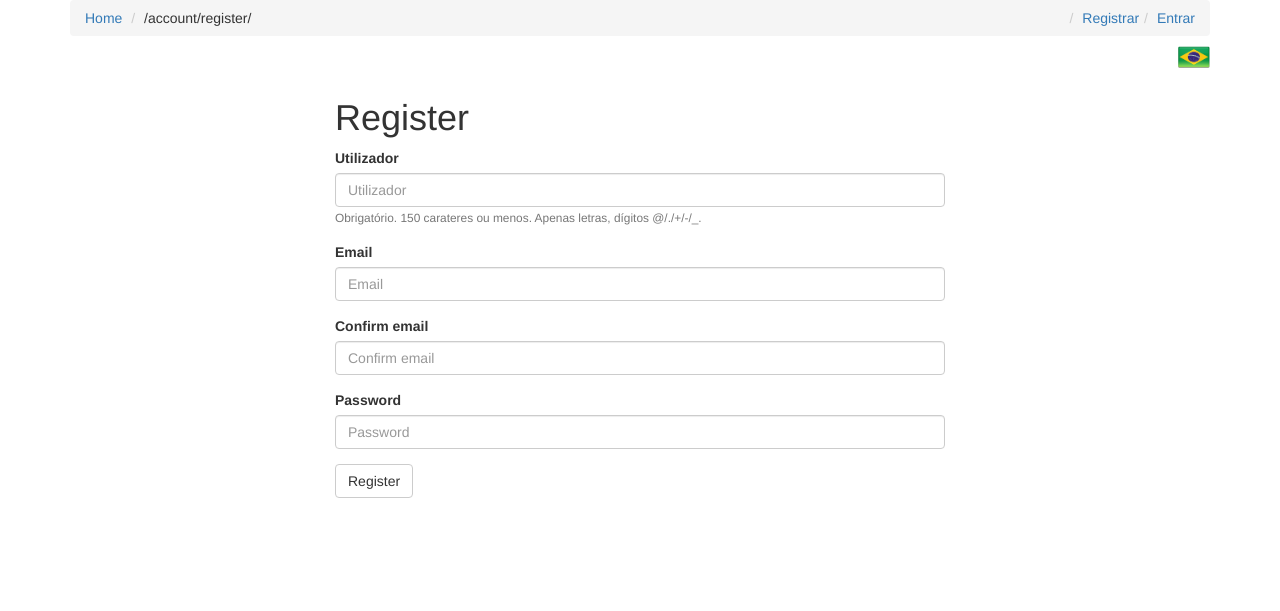
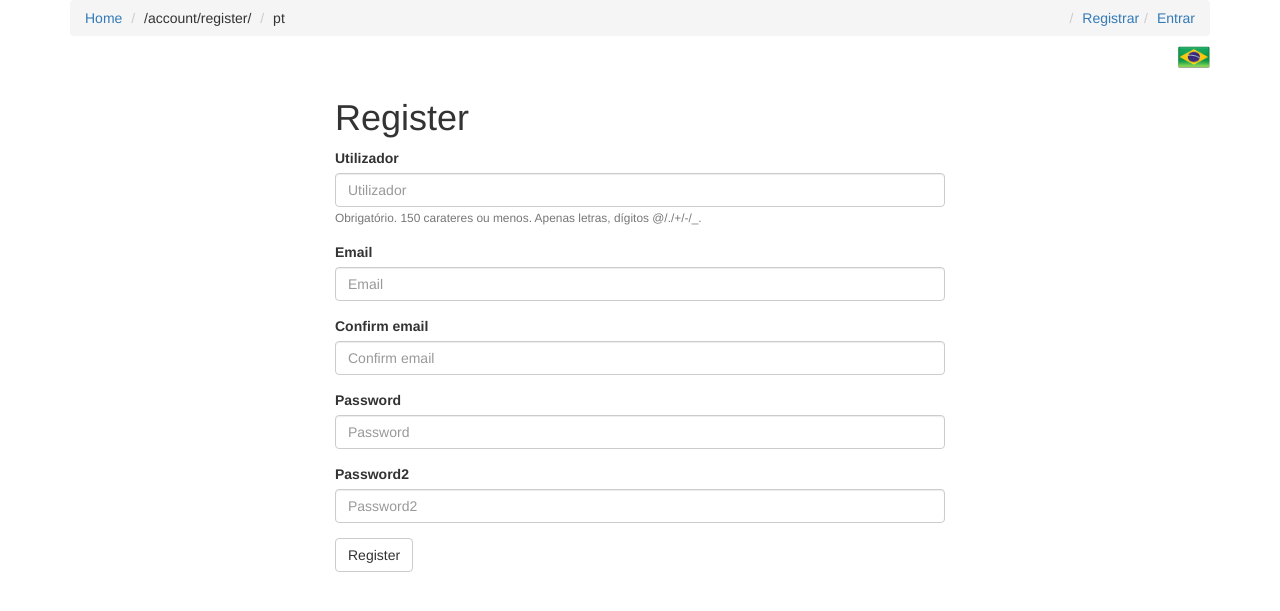
Before and after one commit to tyagow/tetyassistente, a Django app: page /account/register/ in a window 1280 px wide. Shown: the top 611 px of the page. Run offline with Django 3.2, Linux system fonts and the light colour scheme; some libraries are stand-ins or nearby versions.

Commit message:
Usuario pode se registrar

```diff
--- a/src/accounts/forms.py
+++ b/src/accounts/forms.py
@@ -35,6 +35,7 @@ class UserRegisterForm(forms.ModelForm):
     email = forms.EmailField(label='Email')
     email2 = forms.EmailField(label='Confirm email')
     password = forms.CharField(widget=forms.PasswordInput)
+    password2 = forms.CharField(widget=forms.PasswordInput)
 
     class Meta:
         model = User
@@ -62,10 +63,21 @@ class UserRegisterForm(forms.ModelForm):
         email = self.cleaned_data.get('email')
         email2 = self.cleaned_data.get('email2')
         if not email == email2:
-            raise forms.ValidationError("Emails must match")
+            raise forms.ValidationError("Emails precisam ser iguais")
         email_qs = User.objects.filter(email=email)
 
         if email_qs.exists():
             raise forms.ValidationError("This Email has already been registered!")
 
         return email
+
+    def clean_password2(self):
+        password = self.cleaned_data.get('password')
+        password2 = self.cleaned_data.get('password2')
+        if not password == password2:
+            raise forms.ValidationError("Senha devem ser iguais")
+        #
+        # if email_qs.exists():
+        #     raise forms.ValidationError("This Email has already been registered!")
+
+        return password
--- a/src/core/templates/widgets/nav.html
+++ b/src/core/templates/widgets/nav.html
@@ -3,6 +3,7 @@
     <ol class="breadcrumb">
         <li><a href="{% url "home" %}">Home</a></li>
         <li>{{ request.path }}</li>
+        <li>{{ request.LANGUAGE_CODE }}</li>
         {% if not request.user.is_authenticated %}
             <li class="pull-right"><a href="{% url "accounts:login" %}">Entrar</a></li>
             <li class="pull-right"><a href="{% url "accounts:register" %}">Registrar</a></li>
```
